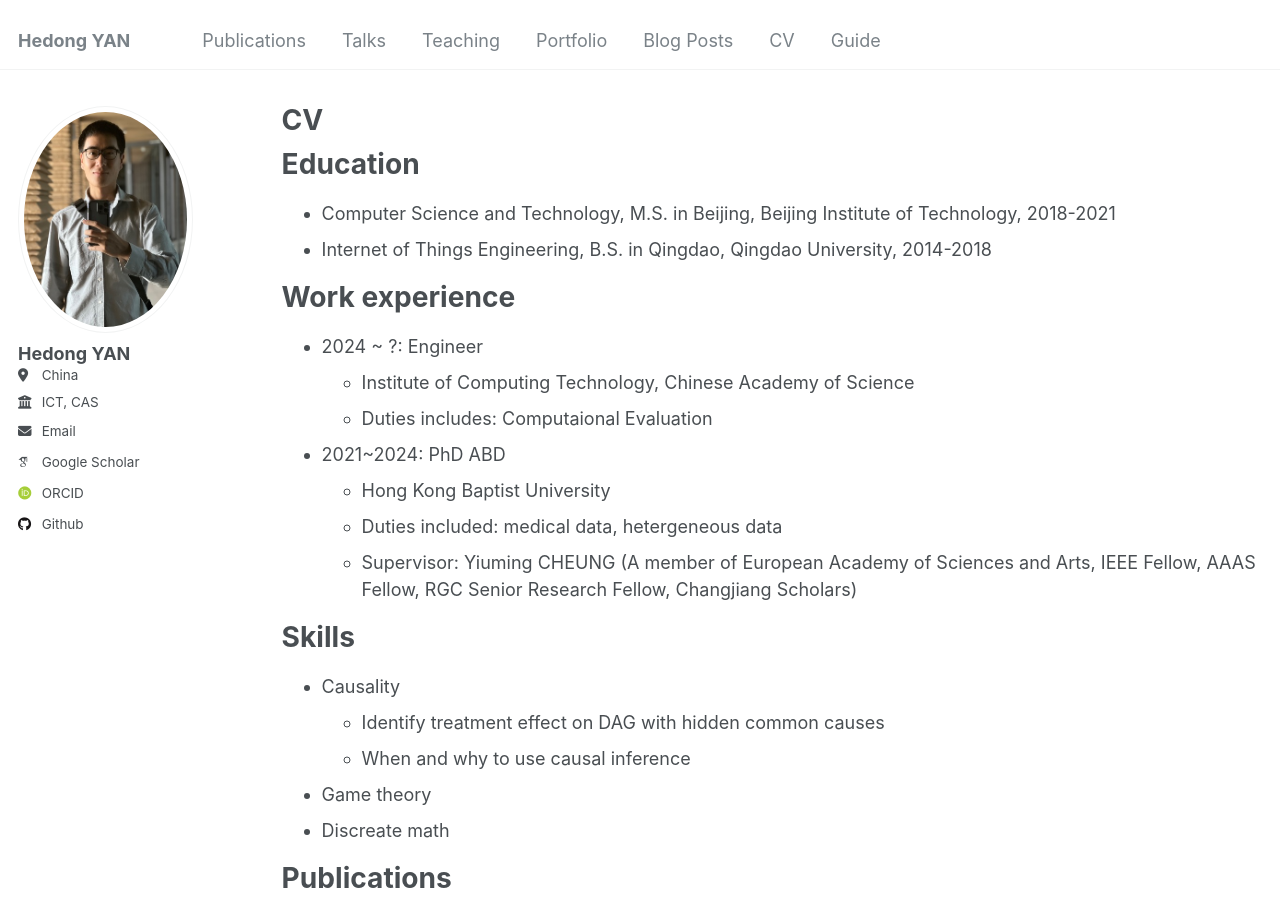
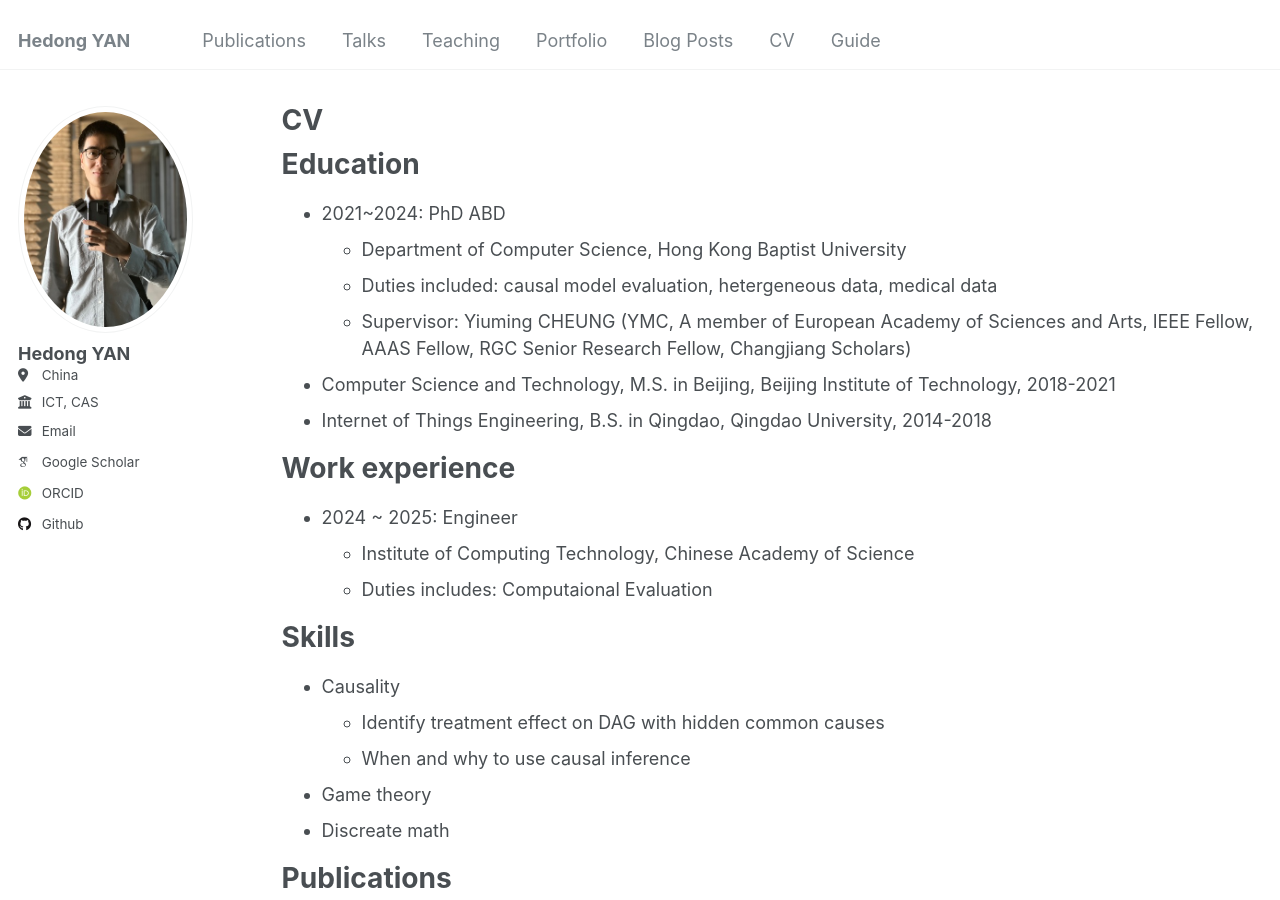
Before and after one commit to hedongyan/hedongyan.github.io, a Jekyll site: the page built from _pages/cv.md, in a window 1280 px wide and 900 px high. Built offline with Jekyll 4.4.1, drawn with Linux system fonts in a browser that asks for light colours; some web fonts are replaced.

Commit message:
Update cv.md

```diff
--- a/_pages/cv.md
+++ b/_pages/cv.md
@@ -11,19 +11,18 @@ redirect_from:
 
 Education
 ======
+* 2021~2024: PhD ABD
+  * Department of Computer Science, Hong Kong Baptist University
+  * Duties included: causal model evaluation, hetergeneous data, medical data
+  * Supervisor: Yiuming CHEUNG (YMC, A member of European Academy of Sciences and Arts, IEEE Fellow, AAAS Fellow, RGC Senior Research Fellow, Changjiang Scholars)
 * Computer Science and Technology, M.S. in Beijing, Beijing Institute of Technology, 2018-2021
 * Internet of Things Engineering, B.S. in Qingdao, Qingdao University, 2014-2018
 
 Work experience
 ======
-* 2024 ~ ?: Engineer
+* 2024 ~ 2025: Engineer
   * Institute of Computing Technology, Chinese Academy of Science
   * Duties includes: Computaional Evaluation
-
-* 2021~2024: PhD ABD
-  * Hong Kong Baptist University
-  * Duties included: medical data, hetergeneous data
-  * Supervisor: Yiuming CHEUNG (A member of European Academy of Sciences and Arts, IEEE Fellow, AAAS Fellow, RGC Senior Research Fellow, Changjiang Scholars)
 
 Skills
 ======
```
